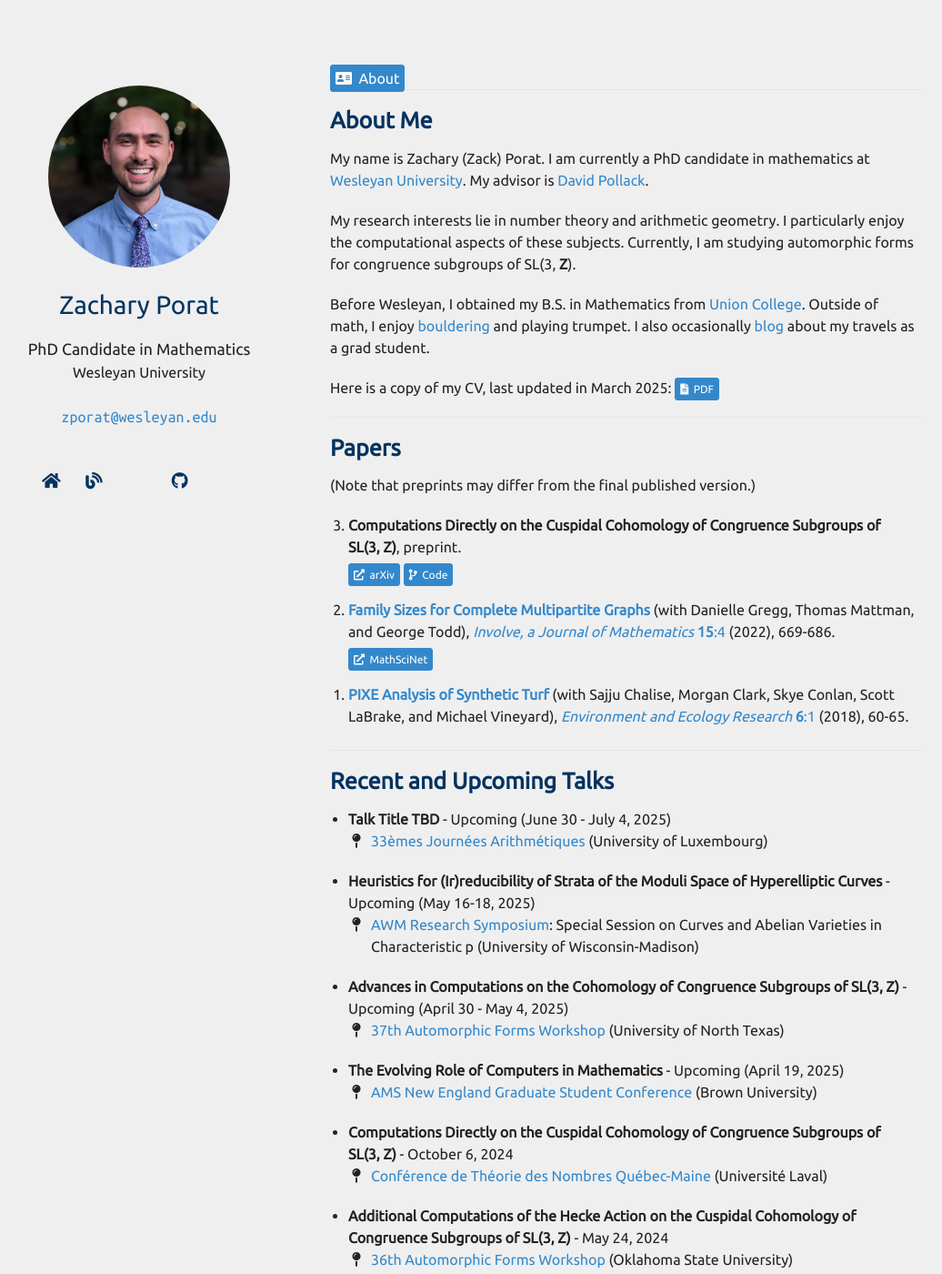
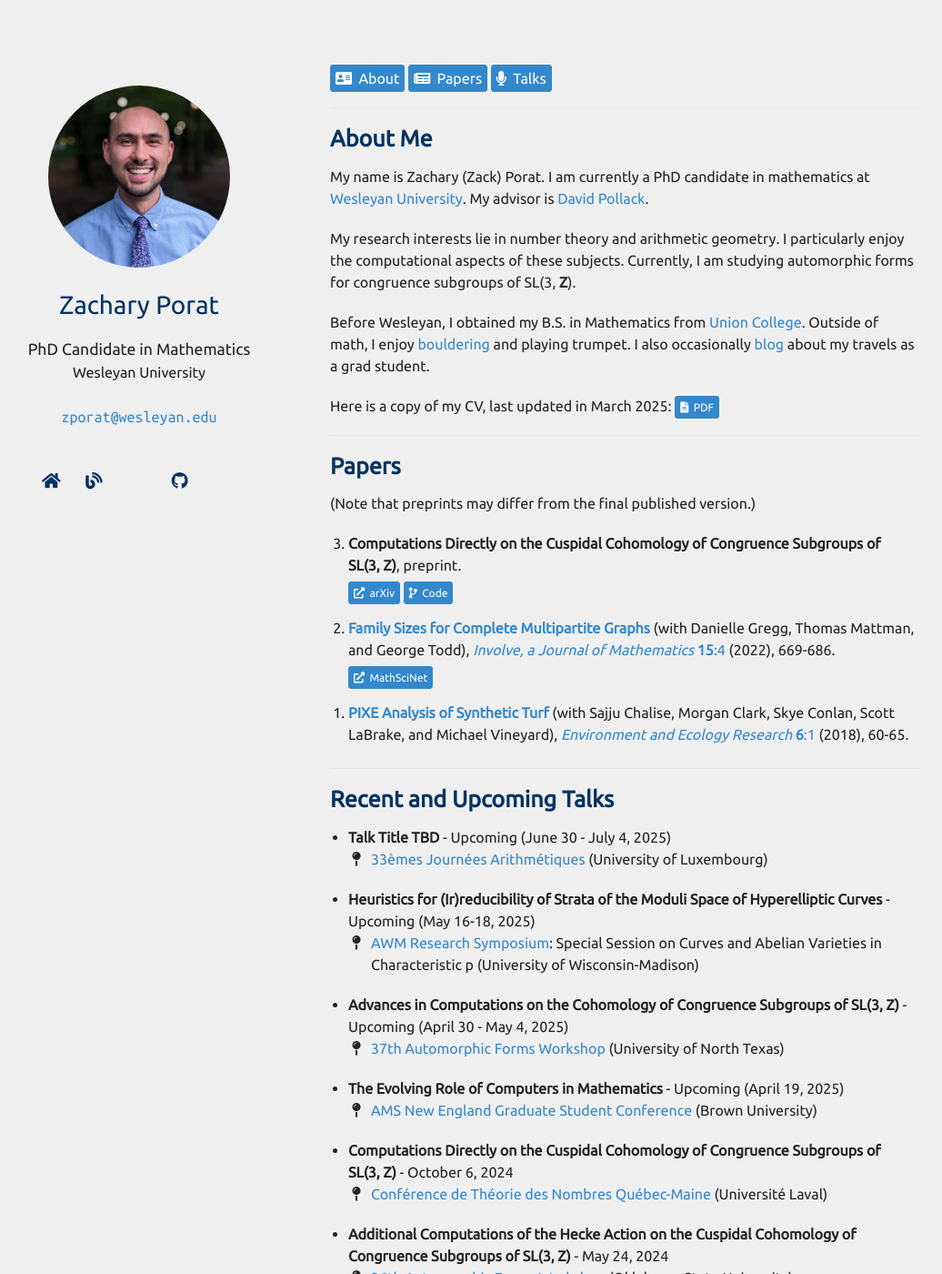
Before and after one commit to zporat/zporat.github.io, a Jekyll site: the page built from index.md, in a window 1280 px wide and 1400 px high. Shown: the whole window at 91% size, without its empty margins (102-1138 px from the left). Built offline with Jekyll 4.4.1, drawn with Linux system fonts in a browser that asks for light colours; nearby versions of some CDN libraries; a style sheet for code colours, icons or effects is not loaded.

Commit message:
non sticky menu

```diff
--- a/_sass/minimal-light-no-dark-mode.scss
+++ b/_sass/minimal-light-no-dark-mode.scss
@@ -548,3 +548,9 @@
   color: white;
   border: 2px solid #043361;
 }
+
+.navbar {
+  box-shadow: none;
+  position: sticky;
+  top: 0;
+}
--- a/index.md
+++ b/index.md
@@ -1,14 +1,15 @@
 ---
 layout: homepage
 ---
-<nav class="navbar">
+
 <a href="#about" class="button" style="font-size:16px;"><i class="fas fa-address-card" aria-hidden="true"></i>&nbsp; About</a>
+<a href="#papers" class="button" style="font-size:16px;"><i class="fas fa-newspaper" aria-hidden="true"></i>&nbsp; Papers</a>
+<a href="#talks" class="button" style="font-size:16px;"><i class="fas fa-microphone" aria-hidden="true"></i>&nbsp; Talks</a>
 
-</nav>
 
 ---
-<a name="about"></a>
-## About Me
+
+## <a name="about"></a> About Me
 
 My name is Zachary (Zack) Porat.  I am currently a PhD candidate in mathematics at [Wesleyan University](https://www.wesleyan.edu/mathcs/).  My advisor is [David Pollack](https://dpollack.web.wesleyan.edu/).
 
```
